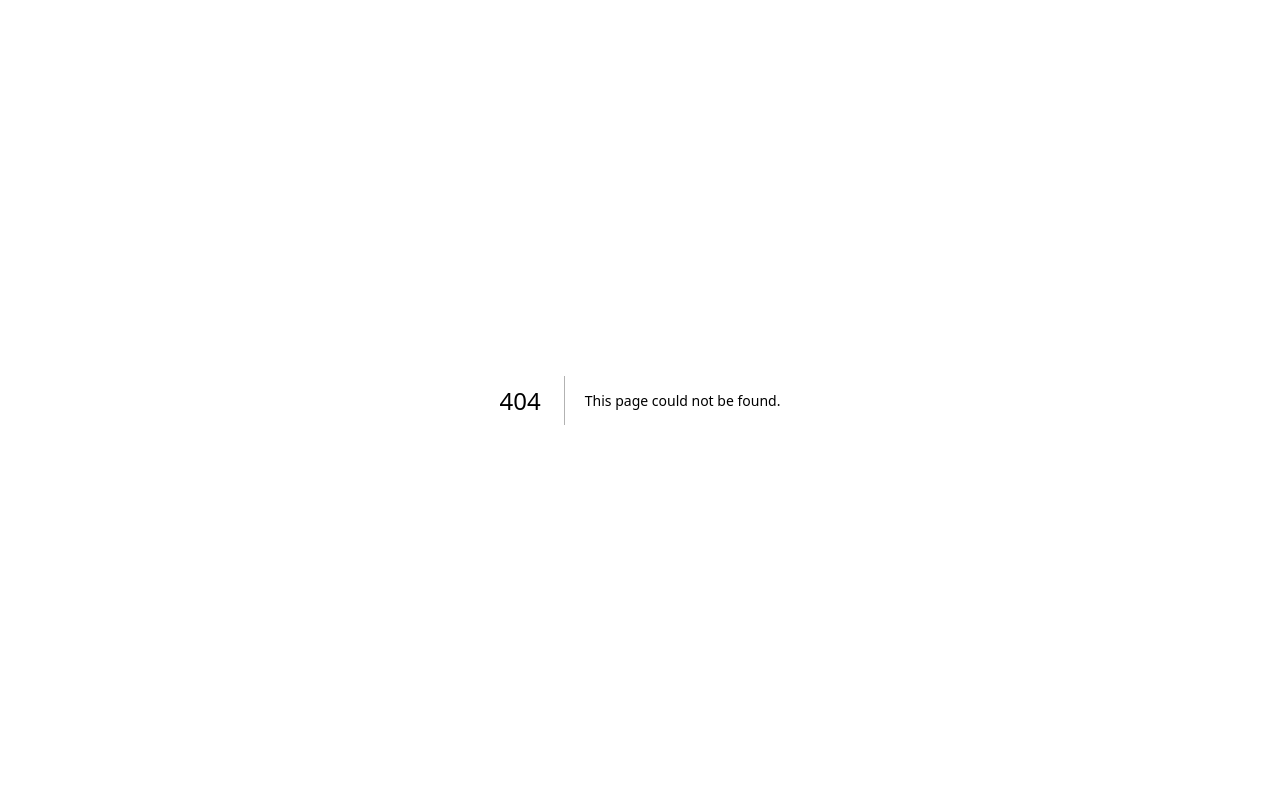
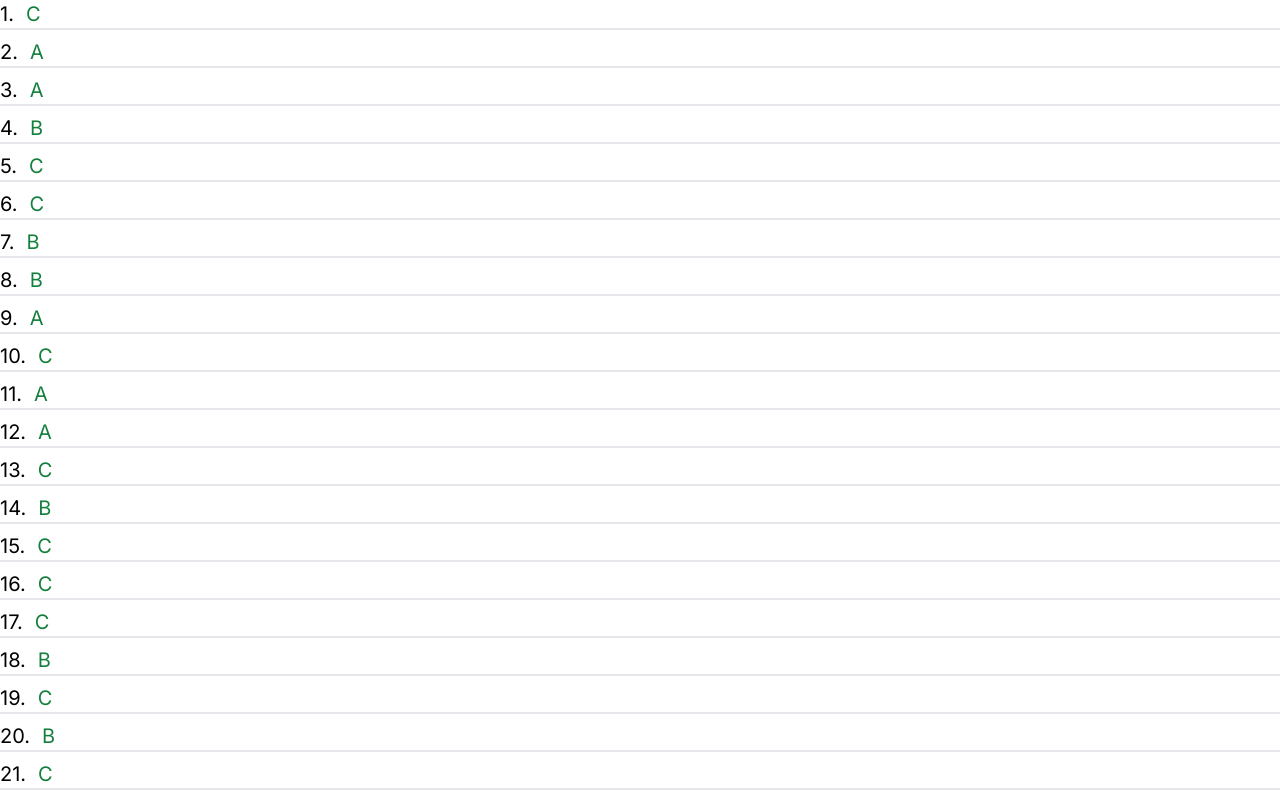
Before and after one commit to damian024/kawalerskiAdama, a Next.js app: page /results in a window 1280 px wide. Before the commit this address had no page. Shown: the top 800 px of the page. Built offline with nearby package versions, Linux system fonts and the light colour scheme.

Commit message:
added result page for operator

```diff
--- /dev/null
+++ b/app/results/page.tsx
@@ -0,0 +1,14 @@
+import { Config } from "@/common/configProvider"
+
+export default function ResultsPage(){
+    return <div className="flex text-xl flex-col gap-2">
+        {
+            Config.questions.map((x, i) =>
+                <div className="flex flex-row gap-3 border-b-2">
+                    <span>{i + 1}.</span>
+                    <span className="text-green-700">{String.fromCharCode(65 + x.validAnswerIndex)}</span>
+                </div>
+            )
+        }
+    </div>
+}
```
